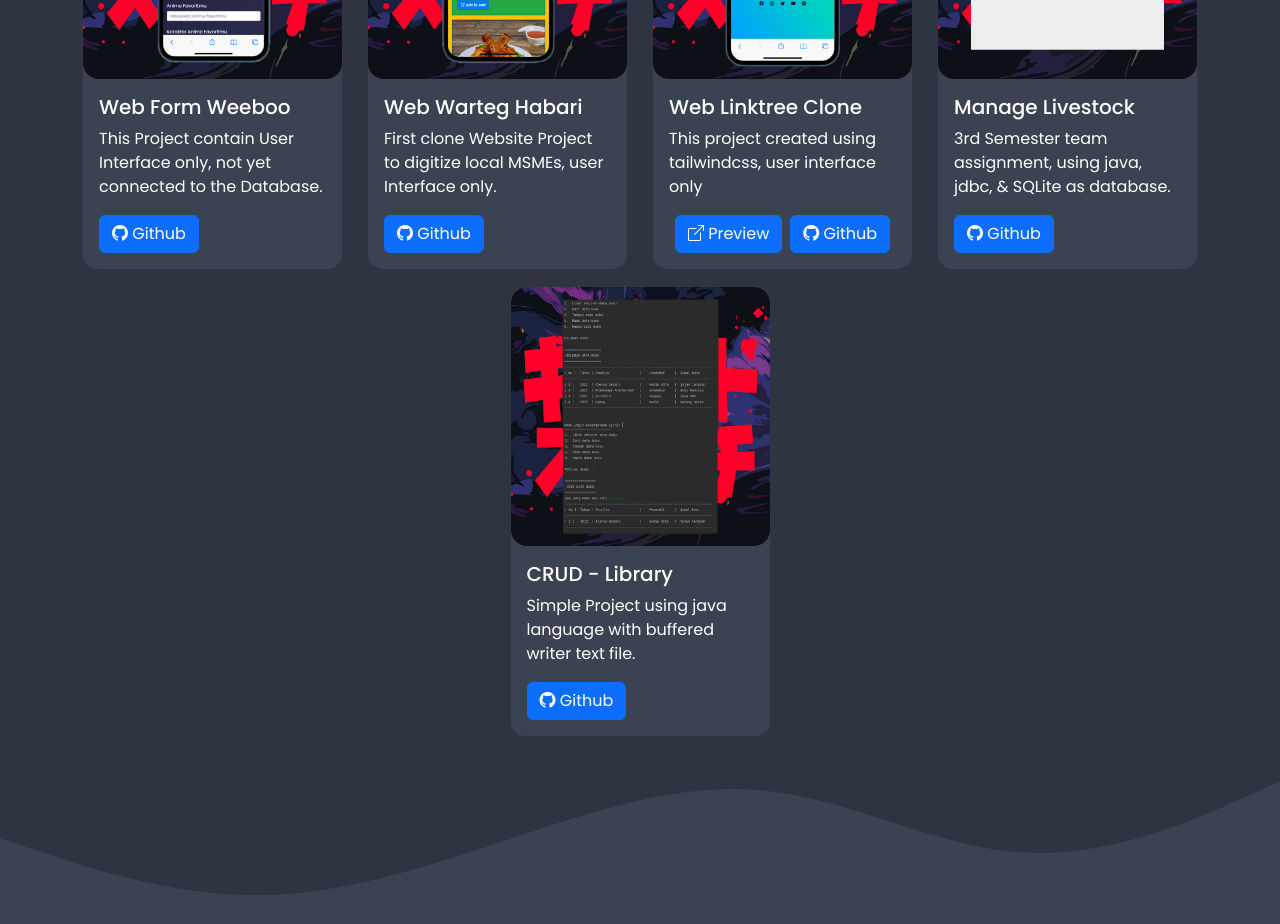
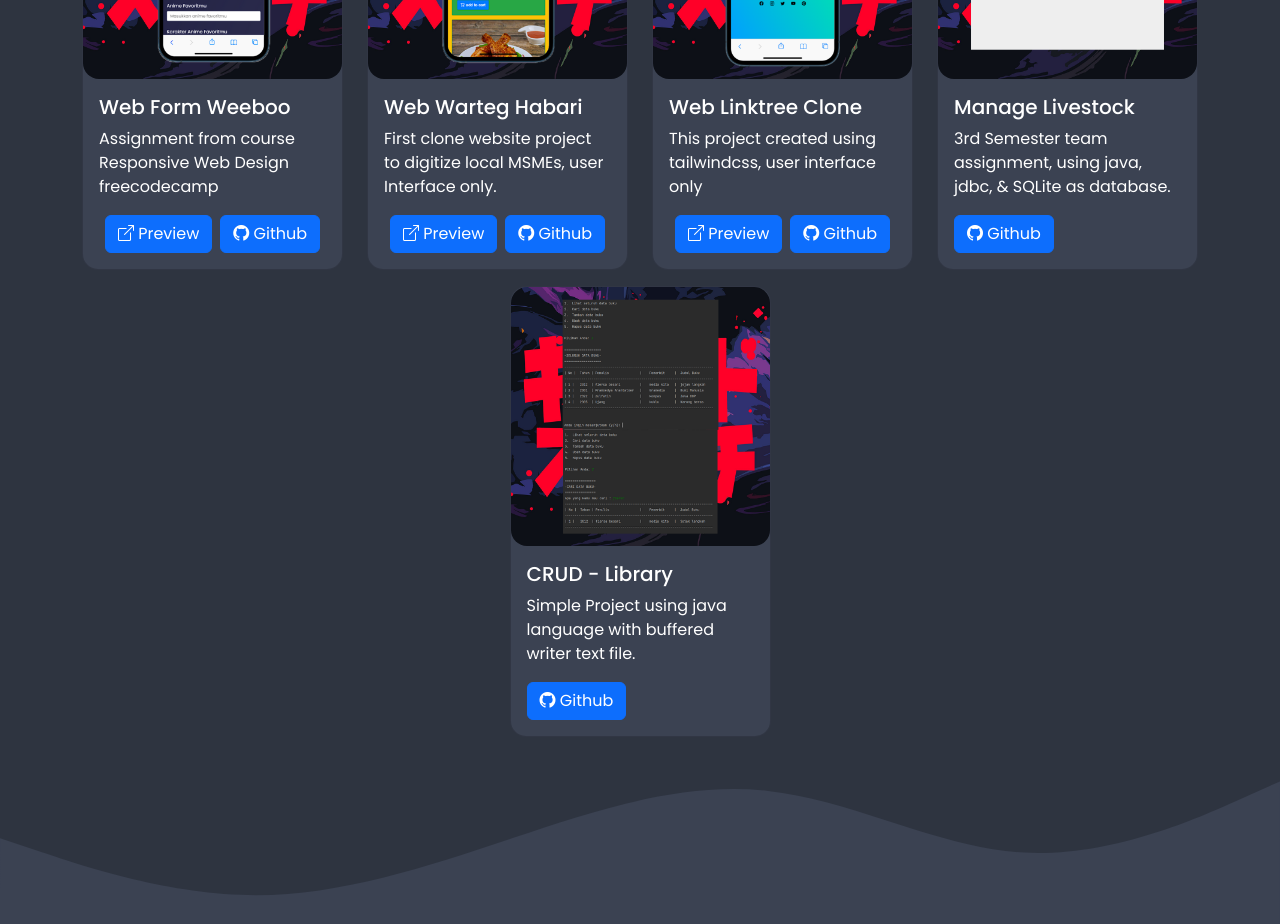
Before and after one commit to Zulfatih/Zulfatih.github.io, a website: page index.html in a window 1280 px wide. Shown: the part 1740-2664 px from the top of the page. Drawn offline with nearby package versions, Linux system fonts and the light colour scheme.

Commit message:
tracking assets file

```diff
--- a/index.html
+++ b/index.html
@@ -235,15 +235,22 @@
               <div class="card-body">
                 <h5 class="card-title">Web Form Weeboo</h5>
                 <p class="card-text">
-                  This Project contain User Interface only, not yet connected to
-                  the Database.
+                  Assignment from course Responsive Web Design freecodecamp
                 </p>
+                <div class="d-flex justify-content-center gap-2">
+                  <a
+                    href="https://form-weeboo.netlify.app/"
+                    target="_blank"
+                    class="btn btn-primary"
+                    ><i class="bi bi-box-arrow-up-right"></i> Preview</a
+                  >
                   <a
                     href="https://github.com/Zulfatih/Form-Weeboo"
                     target="_blank"
                     class="btn btn-primary"
                     ><i class="bi bi-github"></i> Github</a
                   >
+                </div>
               </div>
             </div>
           </div>
@@ -257,15 +264,23 @@
               <div class="card-body">
                 <h5 class="card-title">Web Warteg Habari</h5>
                 <p class="card-text">
-                  First clone Website Project to digitize local MSMEs, user
+                  First clone website project to digitize local MSMEs, user
                   Interface only.
                 </p>
+                <div class="d-flex justify-content-center gap-2">
+                  <a
+                    href="https://warteg-habari-zulfatih.netlify.app/"
+                    target="_blank"
+                    class="btn btn-primary"
+                    ><i class="bi bi-box-arrow-up-right"></i> Preview</a
+                  >
                   <a
                     href="https://github.com/Zulfatih/Web-Warteg-Habari"
                     target="_blank"
                     class="btn btn-primary"
                     ><i class="bi bi-github"></i> Github</a
                   >
+                </div>
               </div>
             </div>
           </div>
```
Also changed, not shown: assets/img/pp.jpg (added). Lines whose indentation alone changed are shown as unchanged.
